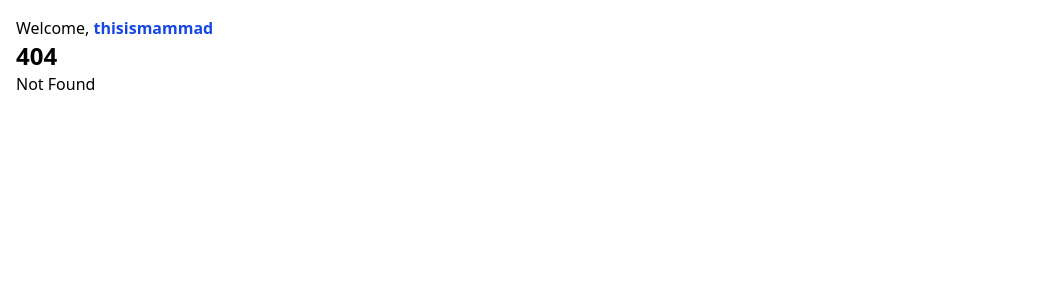
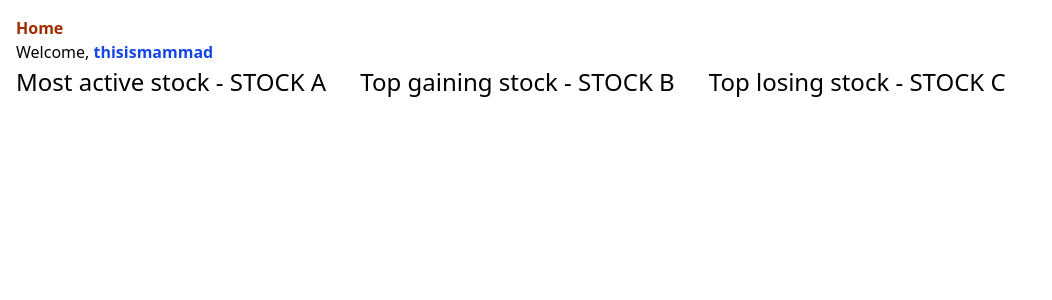
Before and after one commit to forfrp1/Svelte, a SvelteKit app in the folder sk-loading-data/: page /stocks in a window 1280 px wide. Before the commit this address had no page. Shown: the top 300 px of the page, without its empty margins (0-1052 px from the left). Built offline with nearby package versions, Linux system fonts and the light colour scheme; data requests are answered from the project's data file.

Commit message:
video 34

```diff
--- a/sk-loading-data/db.json
+++ b/sk-loading-data/db.json
@@ -38,5 +38,20 @@
       "price": 2600,
       "description": "Description 3"
     }
-  ]
+  ],
+
+  "most-active-stock": {
+    "symbol": "STOCK A",
+    "price": 351.0
+  },
+
+  "top-gaining-stock": {
+    "symbol": "STOCK B",
+    "price": 50.0
+  },
+
+  "top-losing-stock": {
+    "symbol": "STOCK C",
+    "price": 100.0
+  }
 }
--- a/sk-loading-data/src/app.css
+++ b/sk-loading-data/src/app.css
@@ -11,4 +11,7 @@
     h2{
         @apply font-bold text-xl
     }
+    a{
+        @apply text-orange-800 font-bold
+    }
 }
--- a/sk-loading-data/src/routes/+layout.svelte
+++ b/sk-loading-data/src/routes/+layout.svelte
@@ -14,5 +14,6 @@
 {#if page.data.notification}
   <p class="text-orange-600">{page.data.notification}</p>
 {/if}
+  <a href="/">Home</a>
 <div>Welcome, <span class="font-bold text-blue-700">{username}</span></div>
 {@render children?.()}
--- a/sk-loading-data/src/routes/+page.svelte
+++ b/sk-loading-data/src/routes/+page.svelte
@@ -1,6 +1,7 @@
 <h1>Welcome to SvelteKit</h1>
-<p>
-  Visit <a href="https://svelte.dev/docs/kit">svelte.dev/docs/kit</a> to read the
-  documentation
-</p>
-<a href="/products">Products</a>
+<div class="flex p-4 flex-col gap-4">
+
+
+  <a href="/products">Products</a>
+  <a href="/stocks">Stocks</a>
+</div>
--- /dev/null
+++ b/sk-loading-data/src/routes/stocks/+page.js
@@ -0,0 +1,20 @@
+export const load = async (loadEvent) => {
+  const { fetch } = loadEvent;
+  const mostActiveStockResponse = await fetch(
+    "http://localhost:4000/most-active-stock"
+  );
+  const topGainingStockResponse = await fetch(
+    "http://localhost:4000/top-gaining-stock"
+  );
+  const topLosingStockResponse = await fetch(
+    "http://localhost:4000/top-losing-stock"
+  );
+  const mostActiveStock = await mostActiveStockResponse.json();
+  const topGainingStock = await topGainingStockResponse.json();
+  const topLosingStock = await topLosingStockResponse.json();
+  return {
+    mostActiveStock,
+    topGainingStock,
+    topLosingStock,
+  };
+};
--- /dev/null
+++ b/sk-loading-data/src/routes/stocks/+page.svelte
@@ -0,0 +1,17 @@
+<script>
+  // @ts-ignore
+  let { children, data } = $props();
+</script>
+
+<span>Most active stock - {data.mostActiveStock.symbol}</span>
+<span>Top gaining stock - {data.topGainingStock.symbol}</span>
+<span>Top losing stock - {data.topLosingStock.symbol}</span>
+
+{@render children?.()}
+
+<style>
+    span{
+        margin-right: 30px;
+        font-size: 24px;
+    }
+</style>
```
